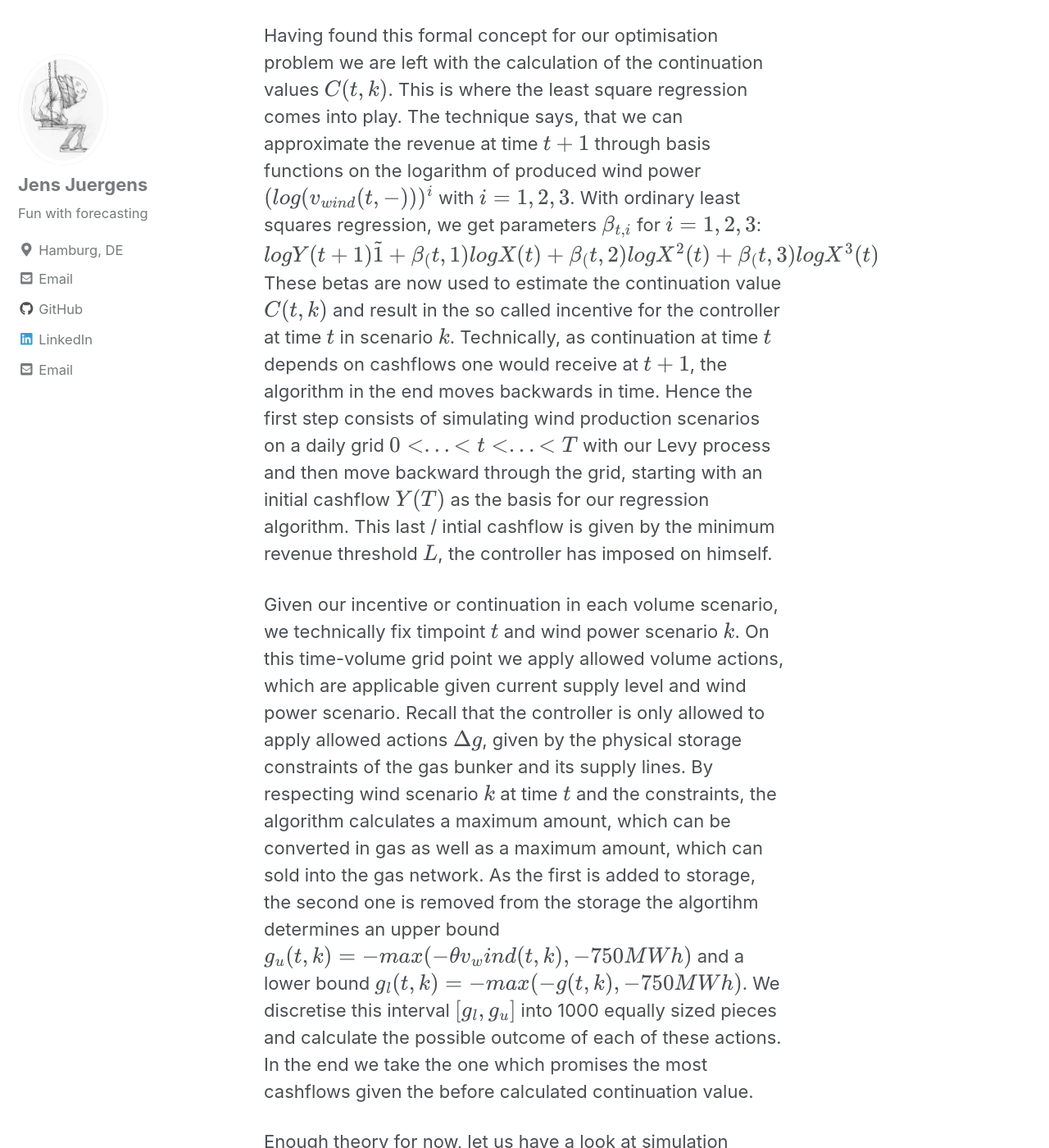
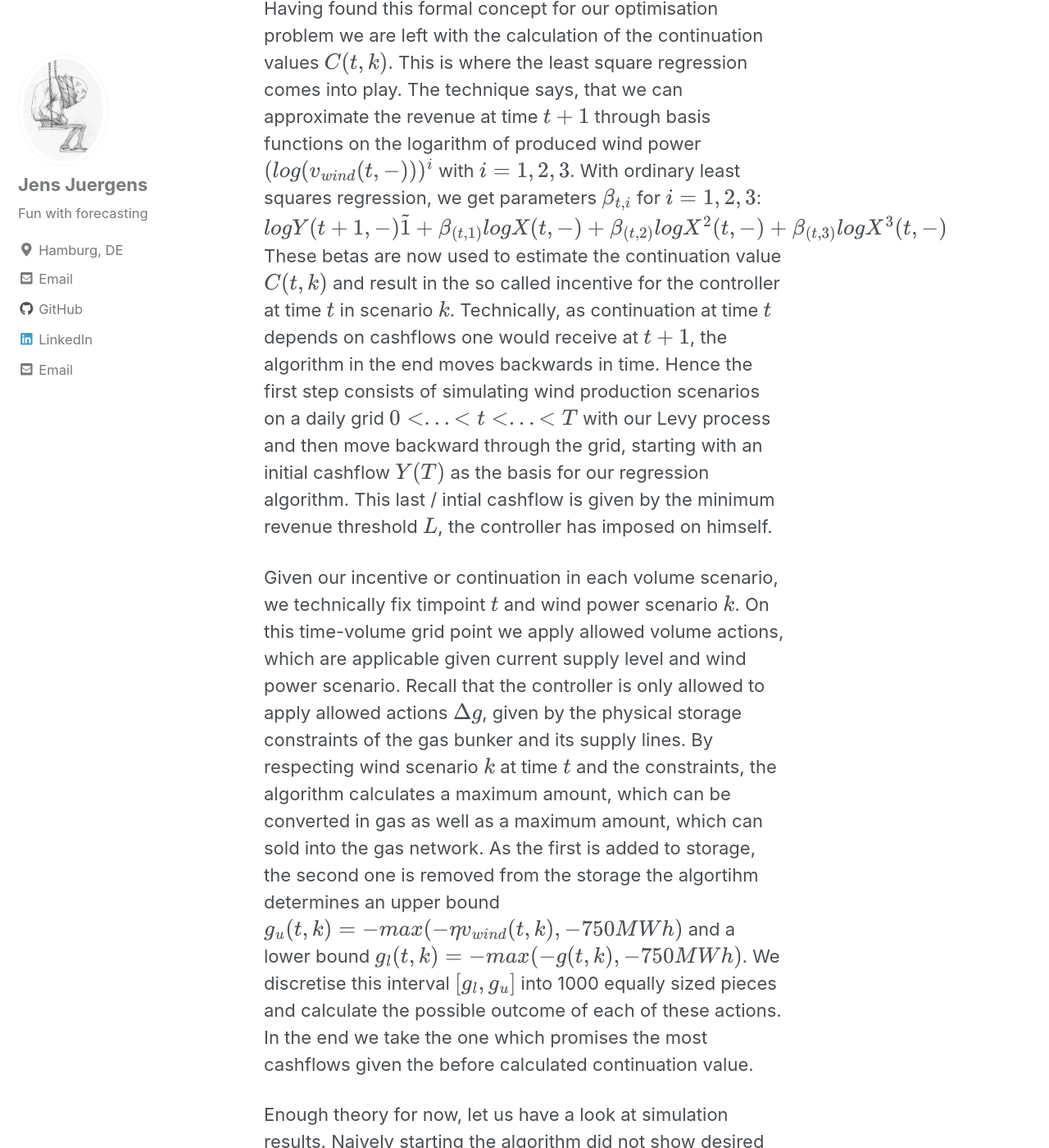
Before and after one commit to JensJuergens/werkbank, a Jekyll site: the page built from _posts/2019-04-03-second.md, in a window 1280 px wide and 1400 px high, scrolled down 14999 px. Shown: the whole window at 82% size. Built offline with Jekyll 4.4.1, drawn with Linux system fonts in a browser that asks for light colours; cached includes are drawn as plain includes; formulas are drawn with MathJax 3; comment, search, counter and statistics services are not loaded.

```diff
--- a/_posts/2019-04-03-second.md
+++ b/_posts/2019-04-03-second.md
@@ -85,7 +85,7 @@ On the other hand, we have the oversupply situation, where EEG revenues are abov
 Honestly the situation is already complex, but in reality circumstances are a lot more subtle, because every action is limited by further constraints.
 
 The chemical process of power to gas conversion is dominated by an efficiency gradient $$\theta$$ and moreover, there are other physical constraints to the gas supply, which further detail the allowance levels of the controller's gas actions. The PtG controller can only inject up to 750MWh per day into the gas network and he is only allowed to convert 750 MWh at maximum per day into the gas storage nearby the windmills. Naturally the gas bunker itself has a maximum and minimum supply levels, which cannot be crossed by allowed actions of the plant controller.
-The Monte Carlo algortihm now proceeds by deploying an incentive function $$C(t,k)$$, which roughly speaking approximates the future cashflow the controller is going to receive from $$t+1$$.  What would a rational controller do? Obviously he will try to maximise the potential future revenue given the described possible actions. In other words, if the algorithm has calculated all decision points $$pi(t,k)$$, he forces the controller to take the decision, which represents the maximum of the decision in terms of potential future cashflows calculated on all actions that are allowed. Furthermore, this maximum decision will be translated into inventory levels, which then represent optimal storage parameters for the PtG plant.
+The Monte Carlo algortihm now proceeds by deploying an incentive function $$C(t,k)$$, which roughly speaking approximates the future cashflow the controller is going to receive from $$t+1$$.  What would a rational controller do? Obviously he will try to maximise the potential future revenue given the described possible actions. In other words, if the algorithm has calculated all decision points $$\pi(t,k)$$, he forces the controller to take the decision, which represents the maximum of the decision in terms of potential future cashflows calculated on all actions that are allowed. Furthermore, this maximum decision will be translated into inventory levels, which then represent optimal storage parameters for the PtG plant.
 
 Let us summarise, what we have written in the following decision tree:
 <figure class="one">
@@ -96,11 +96,11 @@ Let's spend further words on the continuation function $$C(t,k)$$.
 
 Having found this formal concept for our optimisation problem we are left with the calculation of the continuation values $$C(t,k)$$. This is where the least square regression comes into play. The technique says, that we can approximate the revenue at time $$t+1$$ through basis functions on the logarithm of produced wind power $$(log(v_{wind}(t,-)))^i$$ with $$i=1,2,3$$. With ordinary least squares regression, we get parameters $$\beta_{t,i}$$ for $$i=1,2,3$$:
 $$
-logY(t+1) \tilde 1+\beta_(t,1)logX(t)+\beta_(t,2)logX^2(t)+\beta_(t,3)logX^3(t)
+logY(t+1,-) \tilde 1+\beta_{(t,1)}logX(t,-)+\beta_{(t,2)}logX^2(t,-)+\beta_{(t,3)}logX^3(t,-)
 $$
 These betas are now used to estimate the continuation value $$C(t,k)$$ and result in the so called incentive for the controller at time $$t$$ in scenario $$k$$. Technically, as continuation at time $$t$$ depends on cashflows one would receive at $$t+1$$, the algorithm in the end moves backwards in time. Hence the first step consists of simulating wind production scenarios on a daily grid $$0<...<t<...<T$$ with our Levy process and then move backward through the grid, starting with an initial cashflow $$Y(T)$$ as the basis for our regression algorithm. This last / intial cashflow is given by the minimum revenue threshold $$L$$, the controller has imposed on himself.
 
-Given our incentive or continuation in each volume scenario, we technically fix timpoint $$t$$ and wind power scenario $$k$$. On this time-volume grid point we apply allowed volume actions, which are applicable given current supply level and wind power scenario. Recall that the controller is only allowed to apply allowed actions $$\Delta g$$, given by the physical storage constraints of the gas bunker and its supply lines. By respecting wind scenario $$k$$ at time $$t$$ and the constraints, the algorithm calculates a maximum amount, which can be converted in gas as well as a maximum amount, which can sold into the gas network. As the first is added to storage, the second one is removed from the storage the algortihm determines an upper bound $$g_u(t,k)=-max(-\theta v_wind(t,k), -750MWh)$$ and a lower bound $$g_l(t,k)=-max(-g(t,k), -750MWh)$$.
+Given our incentive or continuation in each volume scenario, we technically fix timpoint $$t$$ and wind power scenario $$k$$. On this time-volume grid point we apply allowed volume actions, which are applicable given current supply level and wind power scenario. Recall that the controller is only allowed to apply allowed actions $$\Delta g$$, given by the physical storage constraints of the gas bunker and its supply lines. By respecting wind scenario $$k$$ at time $$t$$ and the constraints, the algorithm calculates a maximum amount, which can be converted in gas as well as a maximum amount, which can sold into the gas network. As the first is added to storage, the second one is removed from the storage the algortihm determines an upper bound $$g_u(t,k)=-max(-\eta v_{wind}(t,k), -750MWh)$$ and a lower bound $$g_l(t,k)=-max(-g(t,k), -750MWh)$$.
 We discretise this interval $$[g_l,g_u]$$ into 1000 equally sized pieces and calculate the possible outcome of each of these actions. In the end we take the one which promises the most cashflows given the before calculated continuation value.
 
 Enough theory for now, let us have a look at simulation results. Naively starting the algorithm did not show desired results. In our price setting the controller does not really pump a lot of gas into the storage. In my first runs he was pumping small amounts (15 MWh) of gas into the supply and then instantly sold the total maximum allowed gas amount. Furthermore, in a lot of scenarios he did not do anything as for the short time horizon selling under EEG seemed profitable enough. This seems plausible to me, because due to technical limitations the controller is only allowed to sell small amounts of gas. Hence the gas sales does not give him that much expected compensation for low production / revenue cycles in wind in comparison to standard EEG sales. If the efficiency gradient slumps to levels of 50% the situation even worsens. How do we improve the situation?
@@ -109,9 +109,9 @@ First of all we set the efficiency ratio constantly to 75% percent, so that we a
 
 Now the controller constantly pumps about 50MWh per day into the storage and when allowed sales appropriate amounts. Cost of carry is also respected, as we have used a forward curve starting in early 2018 in contango and when time passes by we slope down into the backwardation. Not to mention that the algorithm is highly sensitive to the constraints. If we stick to the line boundaries described in the decision tree, the controller instantly sells the maximum amount possible if the penalty is not around. If we lower this allowed amount from 750MWh to 250MWh the controller will sell gas more smoothly in Summer.  Playing around with the algortihm boundaries yields more or less the same optimal inventory levels.
 <figure class="third">
- <a href="{{ site.url }}{{ site.baseurl }}/images/Wind Production Germanydensity_plot_2016-01-01_sim_yearly.png"><img src="{{ site.url }}{{ site.baseurl }}/images/optInventory_bigStepsizejpeg.jpeg"></a>
- <a href="{{ site.url }}{{ site.baseurl }}/images/Wind Production Germanydensity_plot_2016-12-31_sim_yearly.png"><img src="{{ site.url }}{{ site.baseurl }}/images/optInventory_bigStepsizejpeg_anothercase.jpeg"></a>
- <a href="{{ site.url }}{{ site.baseurl }}/images/optInventory_bigStepsizejpeg_smalltime.jpeg"><img src="{{ site.url }}{{ site.baseurl }}/images/Wind Production Germanydensity_plot_2017-12-31_sim_yearly.png"></a>
+ <a href="{{ site.url }}{{ site.baseurl }}/images/optInventory_bigStepsizejpeg.jpeg"><img src="{{ site.url }}{{ site.baseurl }}/images/optInventory_bigStepsizejpeg.jpeg"></a>
+ <a href="{{ site.url }}{{ site.baseurl }}/images/optInventory_bigStepsizejpeg_anothercase.jpeg"><img src="{{ site.url }}{{ site.baseurl }}/images/optInventory_bigStepsizejpeg_anothercase.jpeg"></a>
+ <a href="{{ site.url }}{{ site.baseurl }}/images/optInventory_bigStepsizejpeg_smalltime.jpeg"><img src="{{ site.url }}{{ site.baseurl }}/images/optInventory_bigStepsizejpeg_smalltime.jpeg"></a>
  <figcaption> Optimal inventory levels with different optimisation constraints </figcaption>
 </figure>
 The algorithm misses its ultimate target. In a perfect setting, the controller should have constantly sold amounts of gas in Summer in order to really compensate low wind production cycles. The controller does its job right, but unfortunately the sold gas amounts are too small to smooth the wind production out. Of course, further incentives on the gas sales like a constant spread on the gas price improve the overall situation, but it is not really enough. In addition, we see that it is not attractive for him to pump further gas into the supply after he has sold it close to empty.
```
